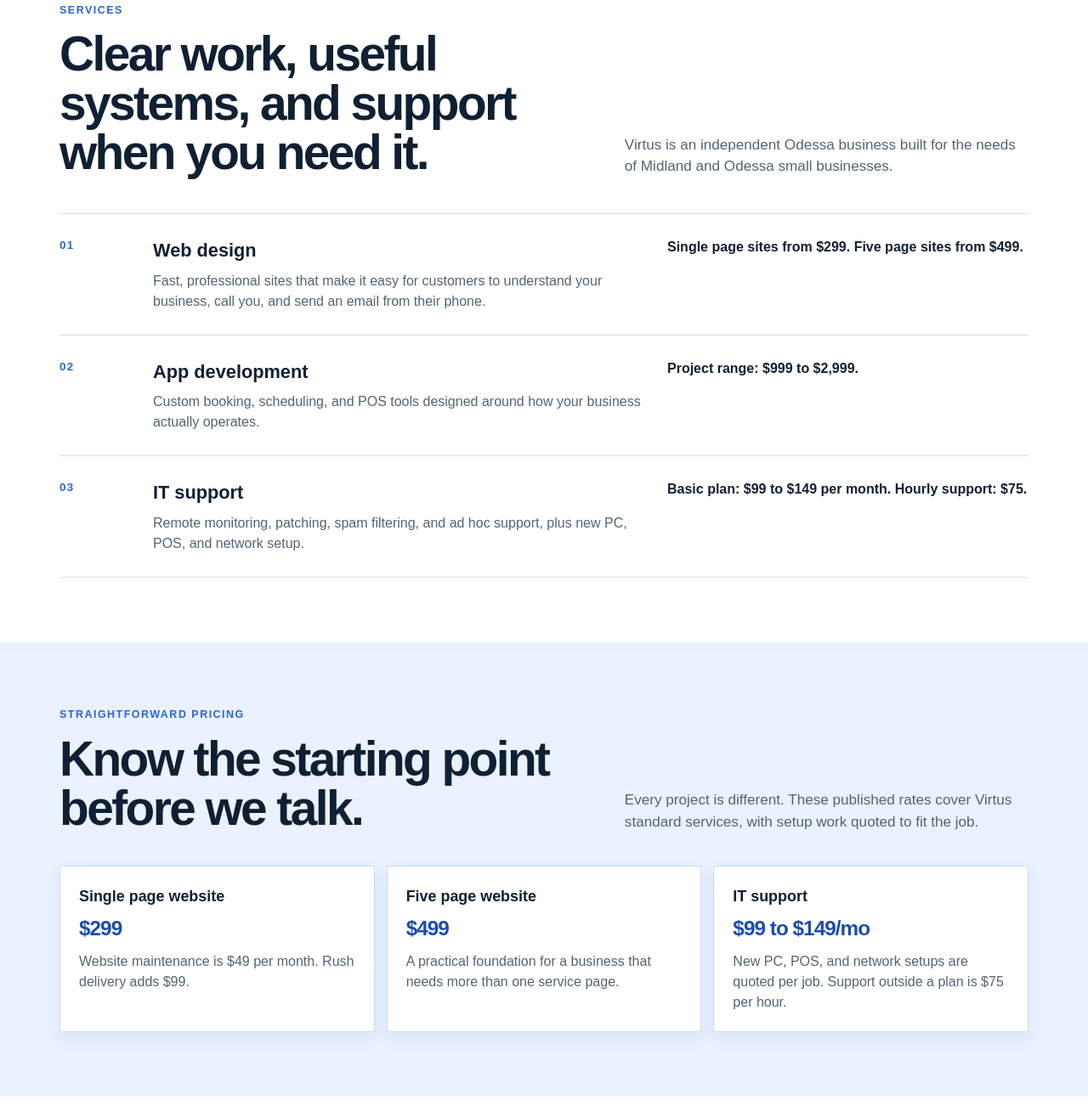
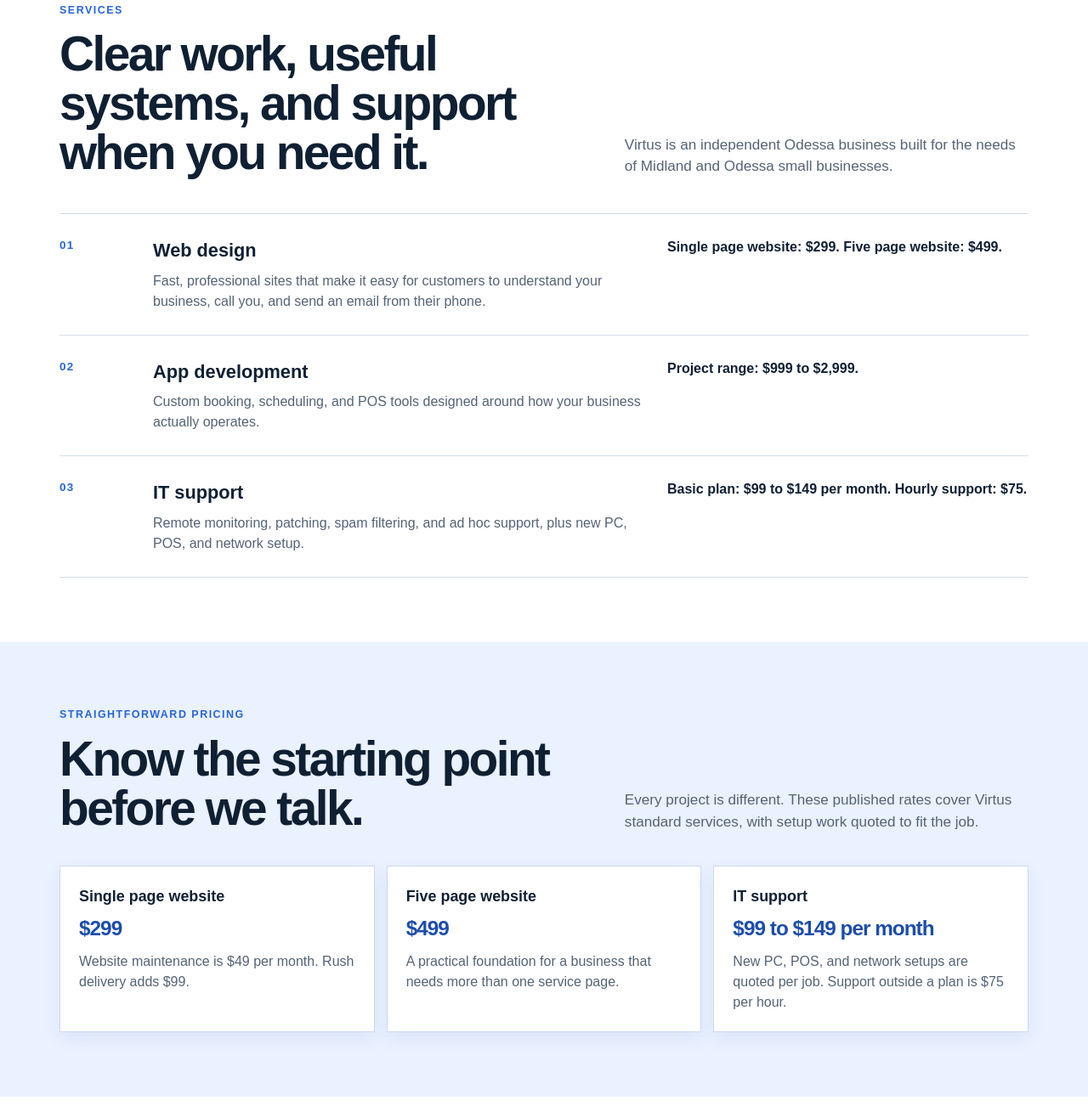
Before and after one commit to Romero1096/virtus-tx-tech, a plain HTML site: page index.html in a window 1280 px wide. Shown: the part 1068-2377 px from the top of the page at 85% size. Drawn offline with Linux system fonts and the light colour scheme.

Commit message:
Clarify published pricing language

```diff
--- a/index.html
+++ b/index.html
@@ -102,13 +102,13 @@
     <section class="services" id="services"><div class="shell">
       <div class="intro"><div><p class="eyebrow">Services</p><h2>Clear work, useful systems, and support when you need it.</h2></div><p class="section-copy">Virtus is an independent Odessa business built for the needs of Midland and Odessa small businesses.</p></div>
       <div class="service-list">
-        <article class="service"><span class="number">01</span><div><h3>Web design</h3><p>Fast, professional sites that make it easy for customers to understand your business, call you, and send an email from their phone.</p></div><p class="price">Single page sites from $299. Five page sites from $499.</p></article>
+        <article class="service"><span class="number">01</span><div><h3>Web design</h3><p>Fast, professional sites that make it easy for customers to understand your business, call you, and send an email from their phone.</p></div><p class="price">Single page website: $299. Five page website: $499.</p></article>
         <article class="service"><span class="number">02</span><div><h3>App development</h3><p>Custom booking, scheduling, and POS tools designed around how your business actually operates.</p></div><p class="price">Project range: $999 to $2,999.</p></article>
         <article class="service"><span class="number">03</span><div><h3>IT support</h3><p>Remote monitoring, patching, spam filtering, and ad hoc support, plus new PC, POS, and network setup.</p></div><p class="price">Basic plan: $99 to $149 per month. Hourly support: $75.</p></article>
       </div>
     </div></section>
     <section class="pricing" id="pricing"><div class="shell"><div class="intro"><div><p class="eyebrow">Straightforward pricing</p><h2>Know the starting point before we talk.</h2></div><p class="section-copy">Every project is different. These published rates cover Virtus standard services, with setup work quoted to fit the job.</p></div>
-      <div class="price-grid"><article class="price-card"><h3>Single page website</h3><strong>$299</strong><p>Website maintenance is $49 per month. Rush delivery adds $99.</p></article><article class="price-card"><h3>Five page website</h3><strong>$499</strong><p>A practical foundation for a business that needs more than one service page.</p></article><article class="price-card"><h3>IT support</h3><strong>$99 to $149/mo</strong><p>New PC, POS, and network setups are quoted per job. Support outside a plan is $75 per hour.</p></article></div>
+      <div class="price-grid"><article class="price-card"><h3>Single page website</h3><strong>$299</strong><p>Website maintenance is $49 per month. Rush delivery adds $99.</p></article><article class="price-card"><h3>Five page website</h3><strong>$499</strong><p>A practical foundation for a business that needs more than one service page.</p></article><article class="price-card"><h3>IT support</h3><strong>$99 to $149 per month</strong><p>New PC, POS, and network setups are quoted per job. Support outside a plan is $75 per hour.</p></article></div>
     </div></section>
 
 
```
